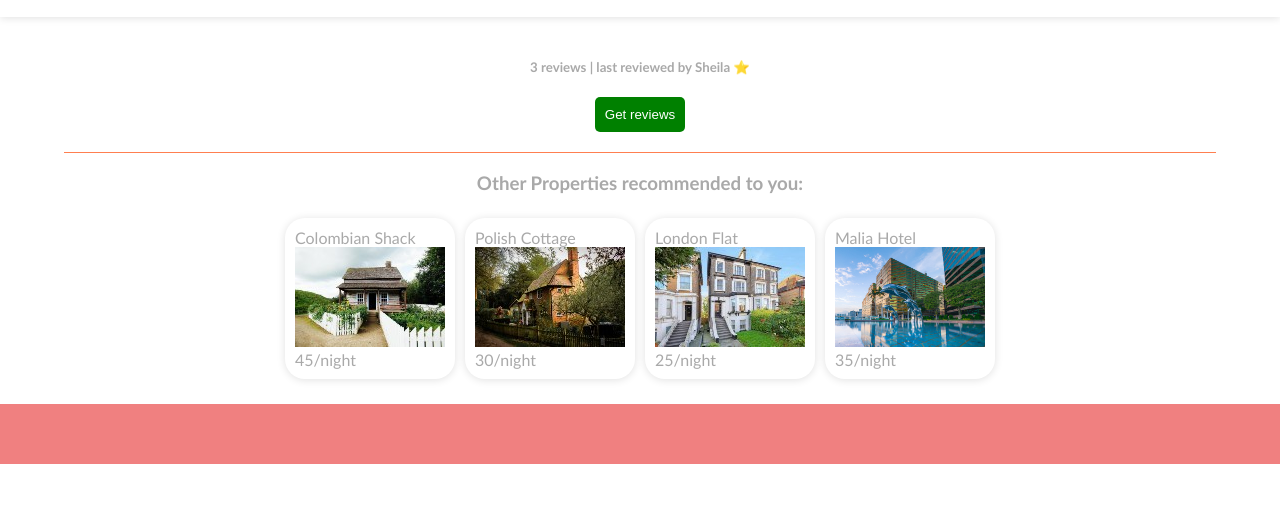
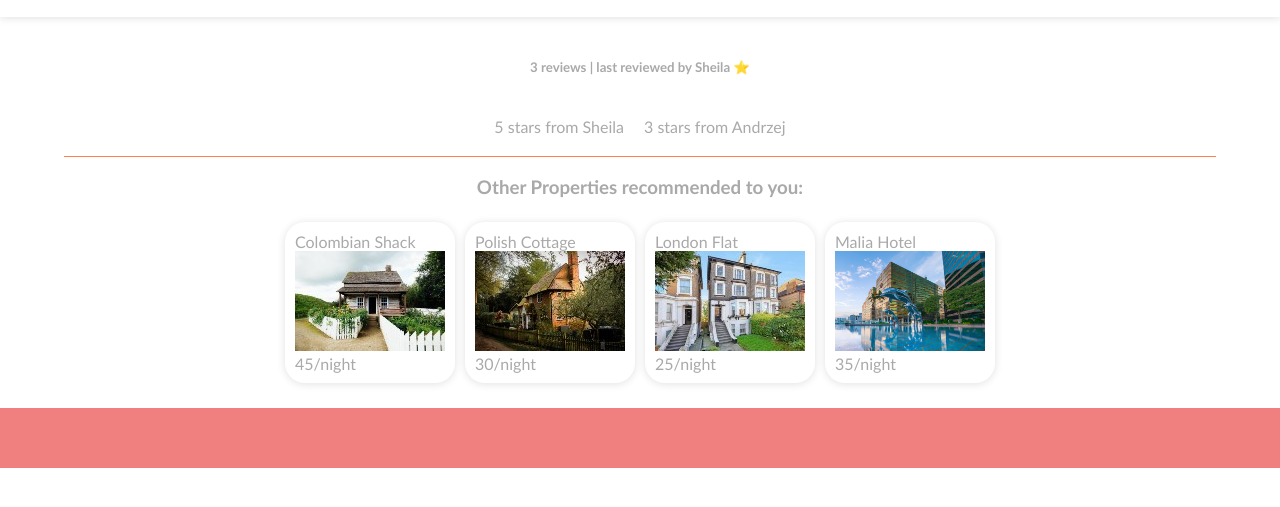
Before and after one commit to elizerdim/typescript-couch-surfing-website, a website built with Vite: page index.html in a window 1280 px wide. Both pictures are taken after a click on the button "Get reviews". Shown: the part 53-560 px from the top of the page. Built offline with nearby package versions, Linux system fonts and the light colour scheme.

Commit message:
Add 'get reviews' button functionality

```diff
--- a/index.html
+++ b/index.html
@@ -17,7 +17,7 @@
     <main class="container">
       <div class="main-image"></div>
       <h5 id="reviews"></h5>
-      <button>Get reviews</button>
+      <button id="get-reviews-btn">Get reviews</button>
       <div class="reviews"></div>
       <div class="break"></div>
       <h3>Other Properties recommended to you:</h3>
--- a/src/main.ts
+++ b/src/main.ts
@@ -1,7 +1,9 @@
 import { Review, Property } from './interfaces'
 import { LoyaltyUser, Permissions } from './enums'
-import { displayReviewTotal, displayUser, displayProperties } from './utils'
+import { displayReviewTotal, displayUser, displayProperties, displayTopTwoReviews } from './utils'
 import './style.css'
+
+const getReviewsBtn = document.querySelector<HTMLButtonElement>('#get-reviews-btn');
 
 // Reviews
 const reviews: Review[] = [
@@ -91,7 +93,7 @@ const properties: Property[] = [
   }
 ]
 
-// Display reviews
+// Display review total
 displayReviewTotal(reviews.length, reviews[0].name, reviews[0].loyaltyUser);
 
 // Display current user
@@ -99,3 +101,9 @@ displayUser(you.isReturning, you.firstName);
 
 // Display properties
 displayProperties(properties, you.permissions);
+
+// Display reviews on 'Get reviews' button click
+getReviewsBtn!.addEventListener('click', () => {
+  displayTopTwoReviews(reviews);
+  getReviewsBtn!.remove();
+})
--- a/src/utils.ts
+++ b/src/utils.ts
@@ -1,10 +1,11 @@
 import { LoyaltyUser, Permissions } from "./enums";
-import { Property } from "./interfaces";
+import { Property, Review } from "./interfaces";
 
 const reviewTotalDisplay = document.querySelector<HTMLHeadingElement>('#reviews')
 const returningUser = document.querySelector<HTMLSpanElement>('#returning-user')
 const userName = document.querySelector<HTMLSpanElement>('#user')
 const propertiesContainer = document.querySelector<HTMLDivElement>('.properties')
+const reviewContainer = document.querySelector<HTMLDivElement>('.reviews');
 
 export function displayReviewTotal(value: number, reviewer: string, isLoyalty: LoyaltyUser): void {
   const iconDisplay = (isLoyalty === LoyaltyUser.GOLD_USER) ? '⭐' : '';
@@ -39,3 +40,13 @@ export function displayProperties(propertiesArray: Property[], permission: boole
     propertiesContainer!.appendChild(card);
   })
 }
+
+export function displayTopTwoReviews(reviewsArray: Review[]): void {
+  const topTwoReviews = reviewsArray.slice(0, 2);
+  topTwoReviews.forEach(review => {
+    const reviewCard = document.createElement('div');
+    reviewCard.classList.add('review-card');
+    reviewCard.innerText = `${review.stars} stars from ${review.name}`;
+    reviewContainer!.appendChild(reviewCard);
+  })
+}
```
Also changed, not shown: README.md.
